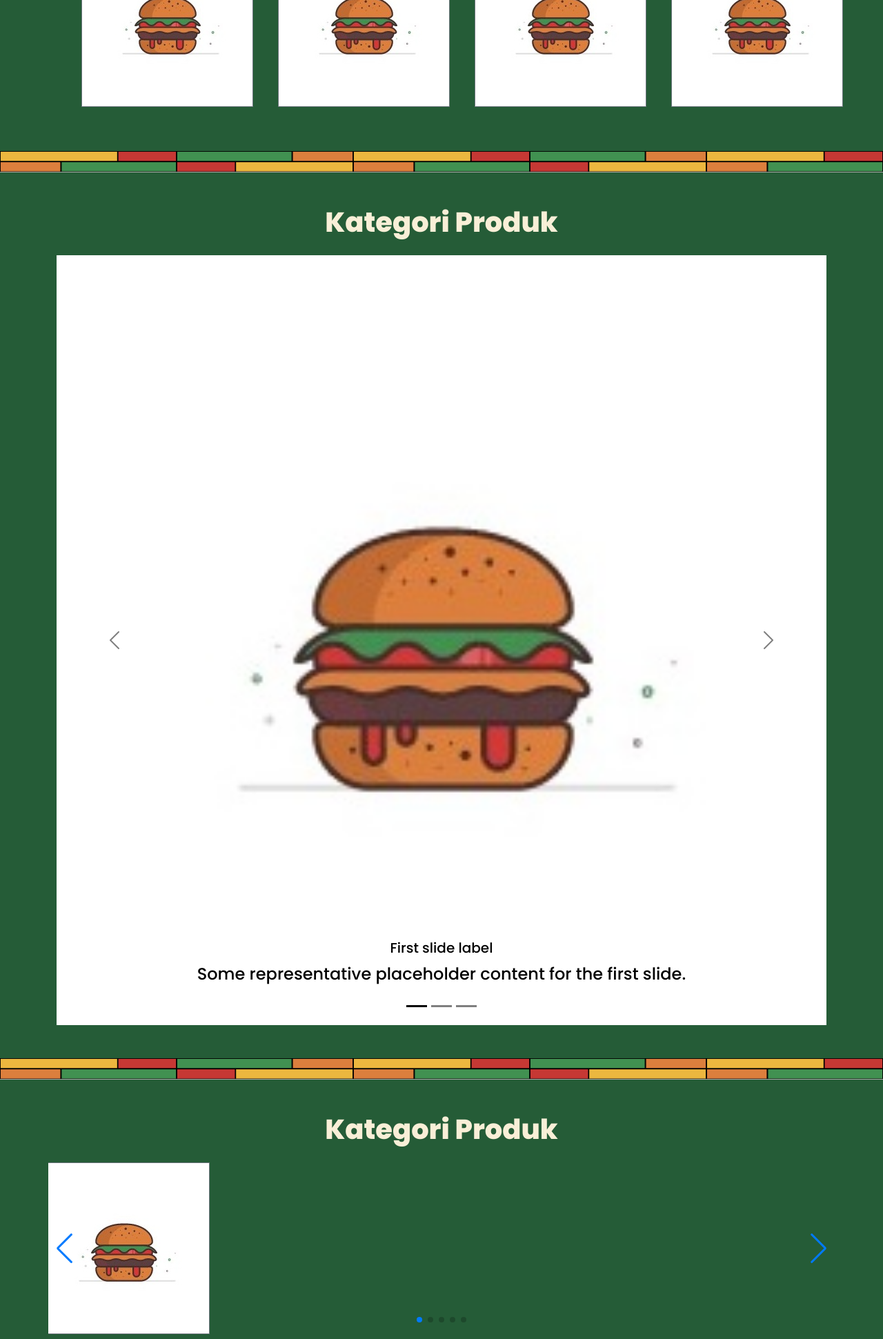
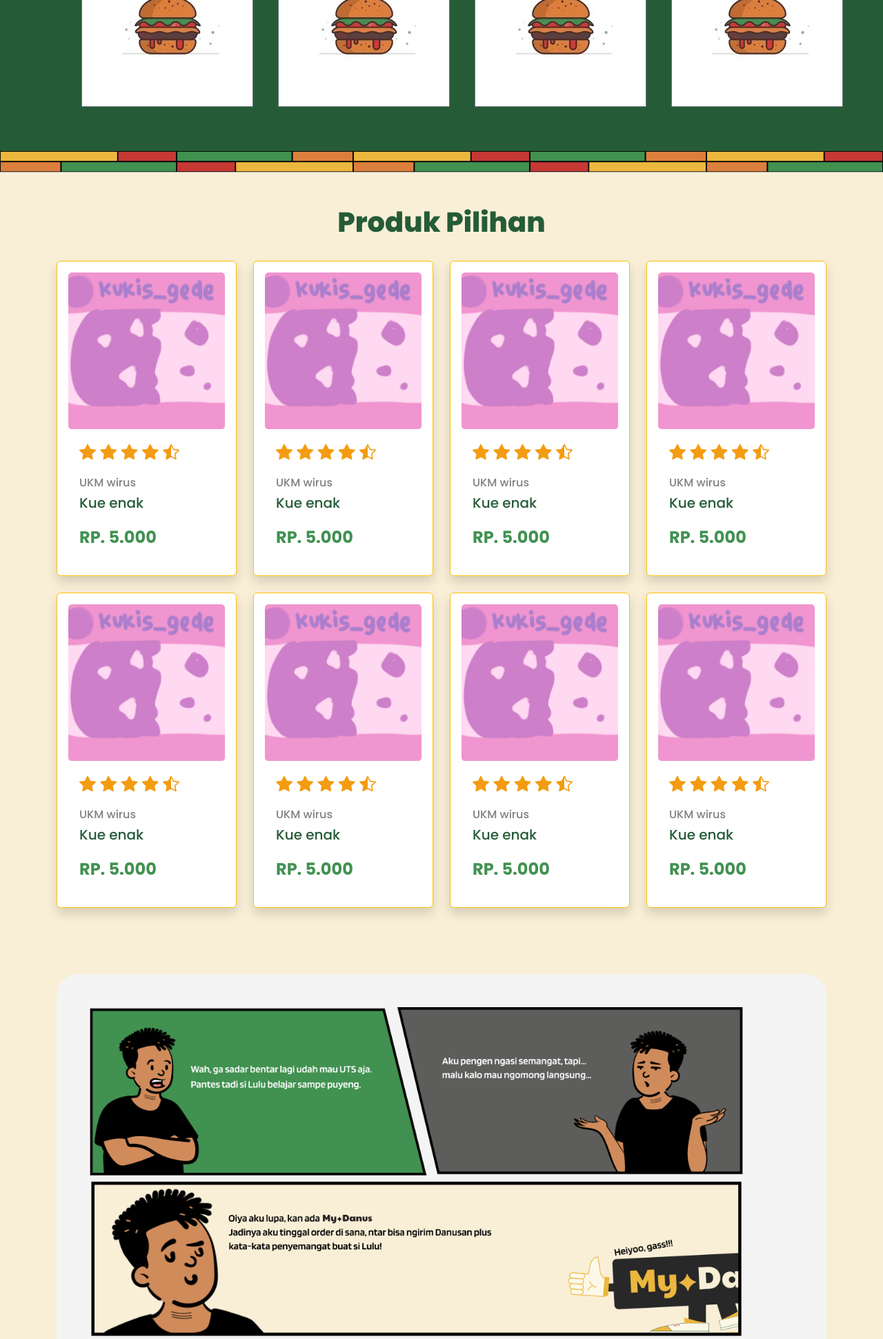
Before and after one commit to lutfiahdewi/project, a CodeIgniter 4 app: template app/Views/mydanus/home.php in a window 1280 px wide. Shown: the part 790-2731 px from the top of the page at 69% size. Run offline with PHP 8.4 and a stand-in for CodeIgniter, Linux system fonts and the light colour scheme; the template is opened without the code that fills it, so the values that code supplies are empty; some libraries are stand-ins or nearby versions.

Commit message:
sending to acq

```diff
--- a/app/Views/mydanus/home.php
+++ b/app/Views/mydanus/home.php
@@ -50,95 +50,7 @@
     </section>
     <!-- Akhir wall -->
 
-    <!-- Carousel  -->
-    <section id="carousel" class="greenpeach pb-5">
-        <div class="container">
-            <div class="row d-flex text-center mb-3">
-                <h1>Kategori Produk</h1>
-            </div>
-            <div id="carouselExampleDark" class="carousel carousel-dark slide" data-bs-ride="carousel">
-                <div class="carousel-indicators">
-                    <button type="button" data-bs-target="#carouselExampleDark" data-bs-slide-to="0" class="active" aria-current="true" aria-label="Slide 1"></button>
-                    <button type="button" data-bs-target="#carouselExampleDark" data-bs-slide-to="1" aria-label="Slide 2"></button>
-                    <button type="button" data-bs-target="#carouselExampleDark" data-bs-slide-to="2" aria-label="Slide 3"></button>
-                </div>
-                <div class="carousel-inner">
-                    <div class="carousel-item active" data-bs-interval="10000">
-                        <img src="img/cat1.jpg" class="d-block w-100" alt="...">
-                        <div class="carousel-caption d-none d-md-block">
-                            <h5>First slide label</h5>
-                            <p>Some representative placeholder content for the first slide.</p>
-                        </div>
-                    </div>
-                    <div class="carousel-item" data-bs-interval="2000">
-                        <img src="..." class="d-block w-100" alt="...">
-                        <div class="carousel-caption d-none d-md-block">
-                            <h5>Second slide label</h5>
-                            <p>Some representative placeholder content for the second slide.</p>
-                        </div>
-                    </div>
-                    <div class="carousel-item">
-                        <img src="..." class="d-block w-100" alt="...">
-                        <div class="carousel-caption d-none d-md-block">
-                            <h5>Third slide label</h5>
-                            <p>Some representative placeholder content for the third slide.</p>
-                        </div>
-                    </div>
-                </div>
-                <button class="carousel-control-prev" type="button" data-bs-target="#carouselExampleDark" data-bs-slide="prev">
-                    <span class="carousel-control-prev-icon" aria-hidden="true"></span>
-                    <span class="visually-hidden">Previous</span>
-                </button>
-                <button class="carousel-control-next" type="button" data-bs-target="#carouselExampleDark" data-bs-slide="next">
-                    <span class="carousel-control-next-icon" aria-hidden="true"></span>
-                    <span class="visually-hidden">Next</span>
-                </button>
-            </div>
-        </div>
 
-    </section>
-    <!-- Carousel  -->
-
-    <!-- wall -->
-    <section id="wall" class="p-0">
-        <img src="img/tembok berwarna.png" alt="">
-    </section>
-    <!-- Akhir wall -->
-
-    <!-- Swiper  -->
-    <section id="carousel2" class="greenpeach pb-5">
-        <div class="container">
-            <div class="row d-flex text-center mb-3">
-                <h1>Kategori Produk</h1>
-            </div>
-            <div class="row">
-                <div class="swiper mySwiper">
-                    <div class="swiper-wrapper justify-content-center">
-                        <div class="swiper-slide">
-                            <a href="#"><img class="border border-secondary " src="img/cat1.jpg" alt=""></a>
-                        </div>
-                        <div class="swiper-slide">
-                            <a href="#"><img class="border border-secondary " src="img/cat1.jpg" alt=""></a>
-                        </div>
-                        <div class="swiper-slide">
-                            <a href="#"><img class="border border-secondary " src="img/cat1.jpg" alt=""></a>
-                        </div>
-                        <div class="swiper-slide">
-                            <a href="#"><img class="border border-secondary " src="img/cat1.jpg" alt=""></a>
-                        </div>
-                        <div class="swiper-slide">
-                            <a href="#"><img class="border border-secondary " src="img/cat1.jpg" alt=""></a>
-                        </div>
-                    </div>
-                    <div class="swiper-button-next"></div>
-                    <div class="swiper-button-prev"></div>
-                    <div class="swiper-pagination"></div>
-                </div>
-            </div>
-        </div>
-
-    </section>
-    <!-- Carousel  -->
 
 
     <!-- Recomendation -->
--- a/app/Views/mydanus/login.php
+++ b/app/Views/mydanus/login.php
@@ -25,7 +25,7 @@
 
     <section class="container">
         <div class="row content">
-            <div class="col-md-6 mb-3">
+            <div class="col-md-6 mb-3 align-self-center">
                 <img src="img/pict1.png" class="img-fluid">
             </div>
             <div class="col-md-6 loginlist">
```
